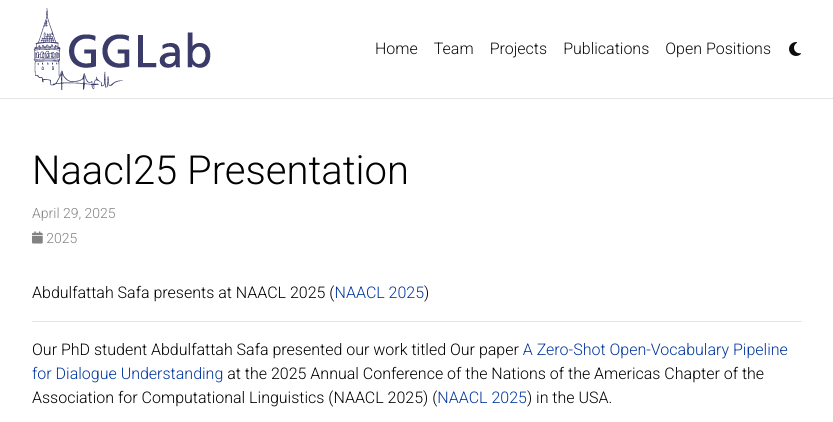
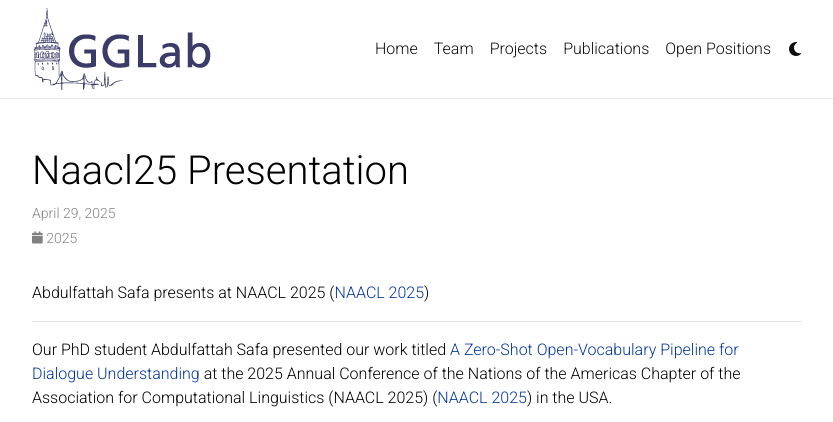
Before and after one commit to GGLAB-KU/gglab-ku.github.io, a Jekyll site: the page built from _news/2025-04-29-NAACL25-presentation.md, in a window 1280 px wide, cut to the strip 0-422 px from the top of the page. Shown: the whole strip, without its empty margins (223-1056 px from the left). Built offline with Jekyll 4.4.1, drawn with Linux system fonts in a browser that asks for light colours; comment, search, counter and statistics services are not loaded; a style sheet for code colours, icons or effects is not loaded.

Commit message:
Fix text in Abed at NAACL25

```diff
--- a/_news/2025-04-29-NAACL25-presentation.md
+++ b/_news/2025-04-29-NAACL25-presentation.md
@@ -7,8 +7,8 @@ inline: true
 Abdulfattah Safa presents at NAACL 2025 ([NAACL 2025](https://2025.naacl.org/))
 
 ***
-Our PhD student Abdulfattah Safa presented our work titled Our paper [A Zero-Shot Open-Vocabulary Pipeline for Dialogue Understanding]({{ '/assets/pdf/2409.15861v1.pdf' | relative_url }}) at the 2025 Annual Conference of the Nations of the Americas Chapter of the Association for Computational Linguistics (NAACL 2025) ([NAACL 2025](https://2025.naacl.org/)) in the USA.
+Our PhD student Abdulfattah Safa presented our work titled [A Zero-Shot Open-Vocabulary Pipeline for Dialogue Understanding]({{ '/assets/pdf/2409.15861v1.pdf' | relative_url }}) at the 2025 Annual Conference of the Nations of the Americas Chapter of the Association for Computational Linguistics (NAACL 2025) ([NAACL 2025](https://2025.naacl.org/)) in the USA.
 <div style="text-align: center;">
     <img title="Abed at NAACL 2025" alt="Abed at NAACL 2025" src="assets/img/news/abed-naacl25-1.jpg" width="280" height="256">
-    <img title="Abed at NAACL 2025" alt="Abed at NAACL 2025" src="assets/img/news/ali-naacl25-2.jpg" width="260" height="256">
+    <img title="Abed at NAACL 2025" alt="Abed at NAACL 2025" src="assets/img/news/abed-naacl25-2.jpg" width="260" height="256">
 </div>
```
